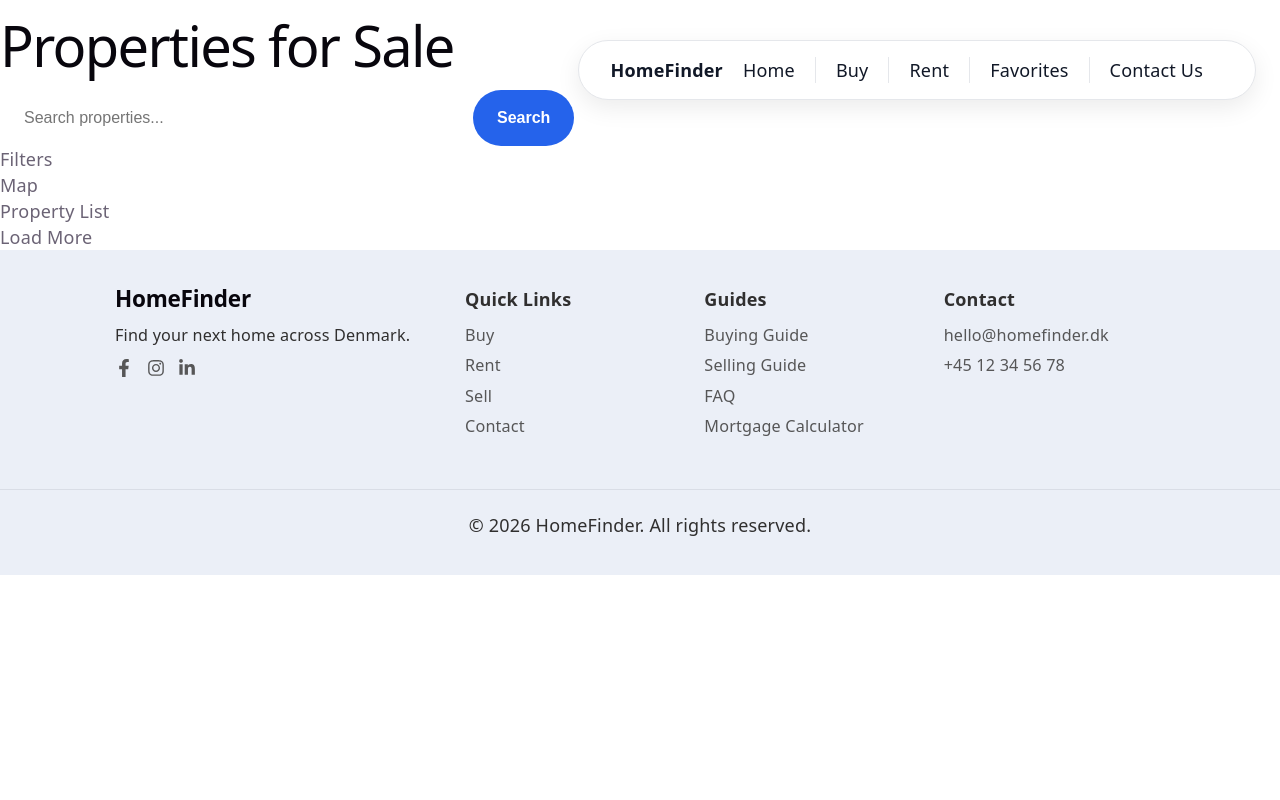
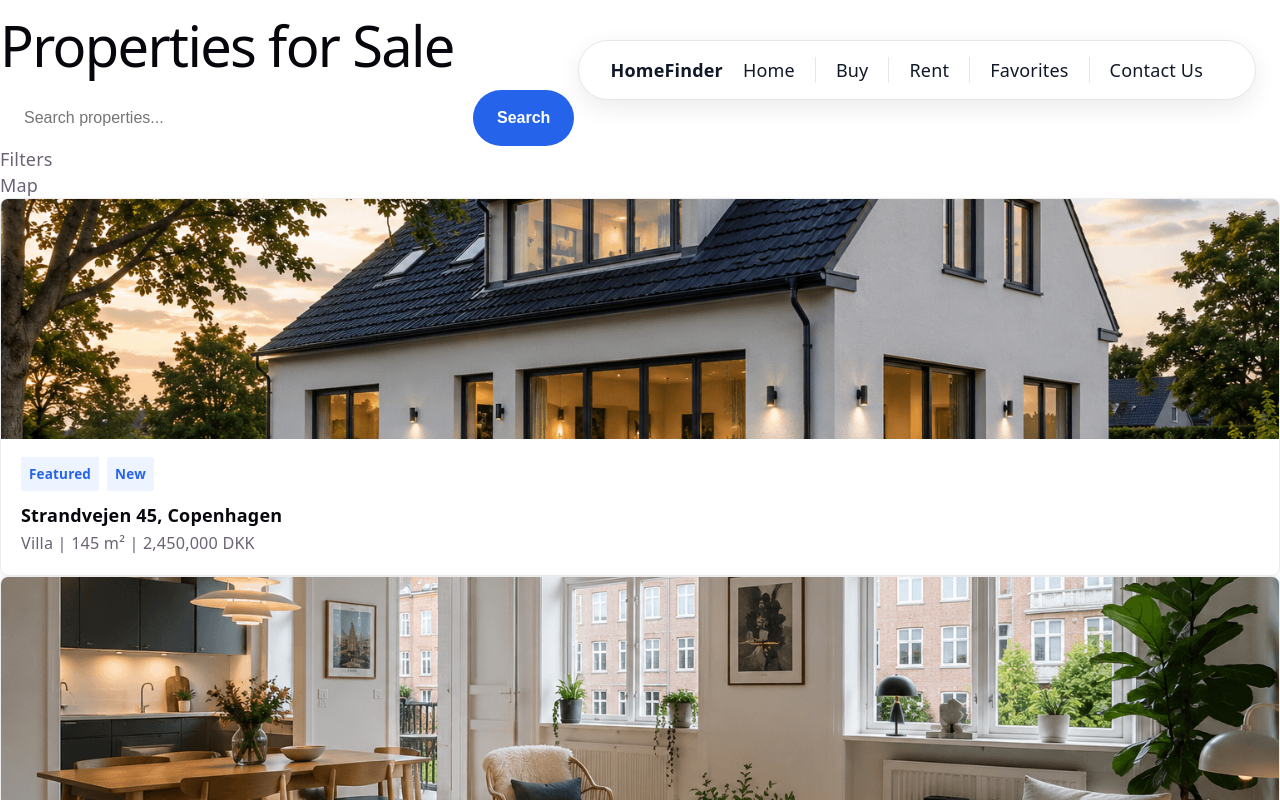
Before and after one commit to yasi-ayazi/home-finder, a React (Vite) app: page /buy in a window 1280 px wide. Shown: the top 800 px of the page. Built offline with nearby package versions, Linux system fonts and the light colour scheme.

Commit message:
Implement property filtering in Buy page based on search query

```diff
--- a/src/pages/Buy.tsx
+++ b/src/pages/Buy.tsx
@@ -1,5 +1,7 @@
 import { useState } from "react";
 import SearchBox from "../components/SearchBox/SearchBox";
+import PropertyCard from "../components/PropertyCard/PropertyCard";
+import { properties } from "../data/properties";
 
 function Buy() {
   const [query, setQuery] = useState("");
@@ -7,6 +9,15 @@ function Buy() {
   function handleSearch() {
     console.log(query);
   }
+
+  // Filter properties by city + address + type
+  const q = query.trim().toLowerCase();   //q is a part of the query for example city like "cope"
+
+  const filteredProperties = properties.filter((property) =>
+    property.city.toLowerCase().includes(q) ||
+    property.address.toLowerCase().includes(q) ||
+    property.type.toLowerCase().includes(q)
+  );
 
   return (
     <main className="buy-page">
@@ -21,21 +32,29 @@ function Buy() {
         />
       </section>
 
+      <section>Filters</section>
+
+      <section>Map</section>
+
       <section>
-        Filters
+        {filteredProperties.map((property) => (
+          <PropertyCard
+            key={property.id}
+            id={property.id}
+            image={property.image}
+            price={property.price}
+            address={property.address}
+            city={property.city}
+            type={property.type}
+            bedrooms={property.bedrooms}
+            bathrooms={property.bathrooms}
+            area={property.area}
+            badges={property.badges}
+          />
+        ))}
       </section>
 
-      <section>
-        Map
-      </section>
-
-      <section>
-        Property List
-      </section>
-
-      <section>
-        Load More
-      </section>
+      <section>Load More</section>
     </main>
   );
 }
```
